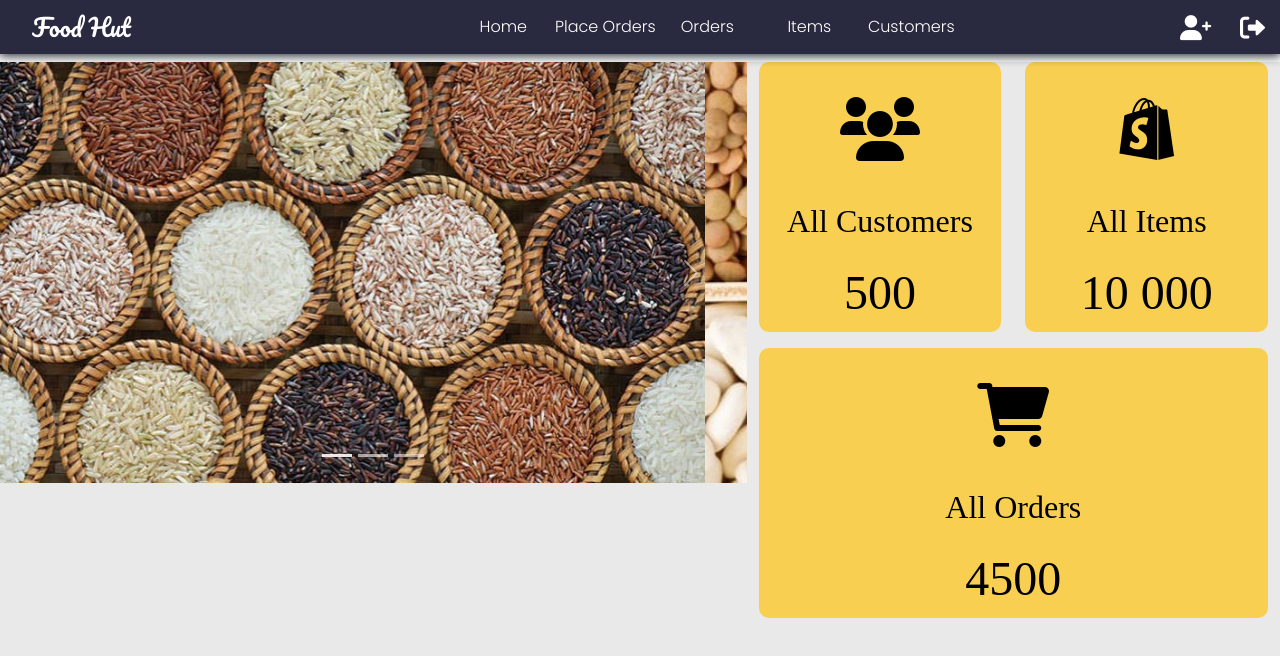
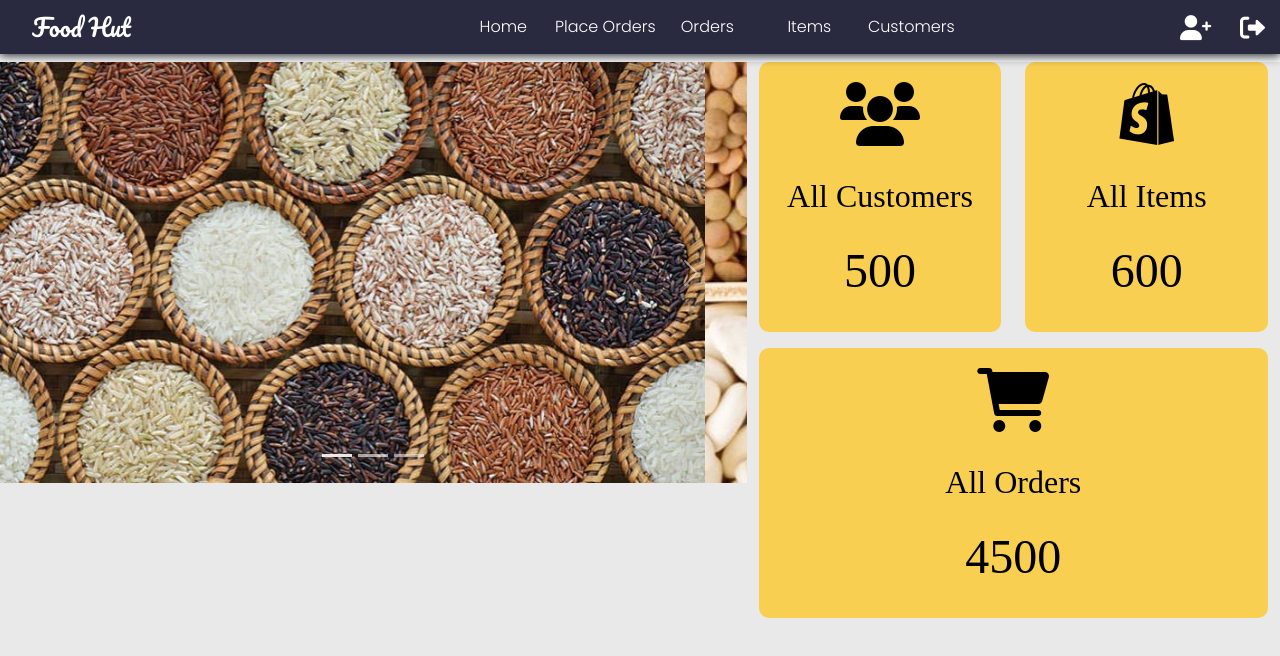
Before and after one commit to DulanjayaSandaruwan/my-profile, a plain HTML site: page myProjects/CSS Frameworks/subPages/home.html in a window 1280 px wide. Drawn offline with Linux system fonts and the light colour scheme.

Commit message:
fix bugs

```diff
--- a/myProjects/CSS Frameworks/assets/css/myStyles.css
+++ b/myProjects/CSS Frameworks/assets/css/myStyles.css
@@ -85,7 +85,7 @@ body > header > nav > .container-fluid > .container-fluid > div:nth-child(2):hov
     font-size: 4em;
     text-align: center;
     display: block;
-    padding-top: 35px;
+    padding-top: 20px;
 }
 
 .myCard>h1{
@@ -93,7 +93,7 @@ body > header > nav > .container-fluid > .container-fluid > div:nth-child(2):hov
     font-size: 2em;
     text-align: center;
     font-family: Ubuntu;
-    padding-top: 20px;
+    padding-top: 10px;
 }
 
 .myCard>h2{
@@ -101,5 +101,5 @@ body > header > nav > .container-fluid > .container-fluid > div:nth-child(2):hov
     font-size: 3em;
     text-align: center;
     font-family: Ubuntu;
-    padding-top: 2px;
+    padding-top: 5px;
 }
--- a/myProjects/CSS Frameworks/subPages/home.html
+++ b/myProjects/CSS Frameworks/subPages/home.html
@@ -122,7 +122,7 @@
                     <div class="myCard">
                         <i class="fab fa-shopify"></i>
                         <h1>All Items</h1>
-                        <h2>10 000</h2>
+                        <h2>600</h2>
                     </div>
                 </div>
 
```
